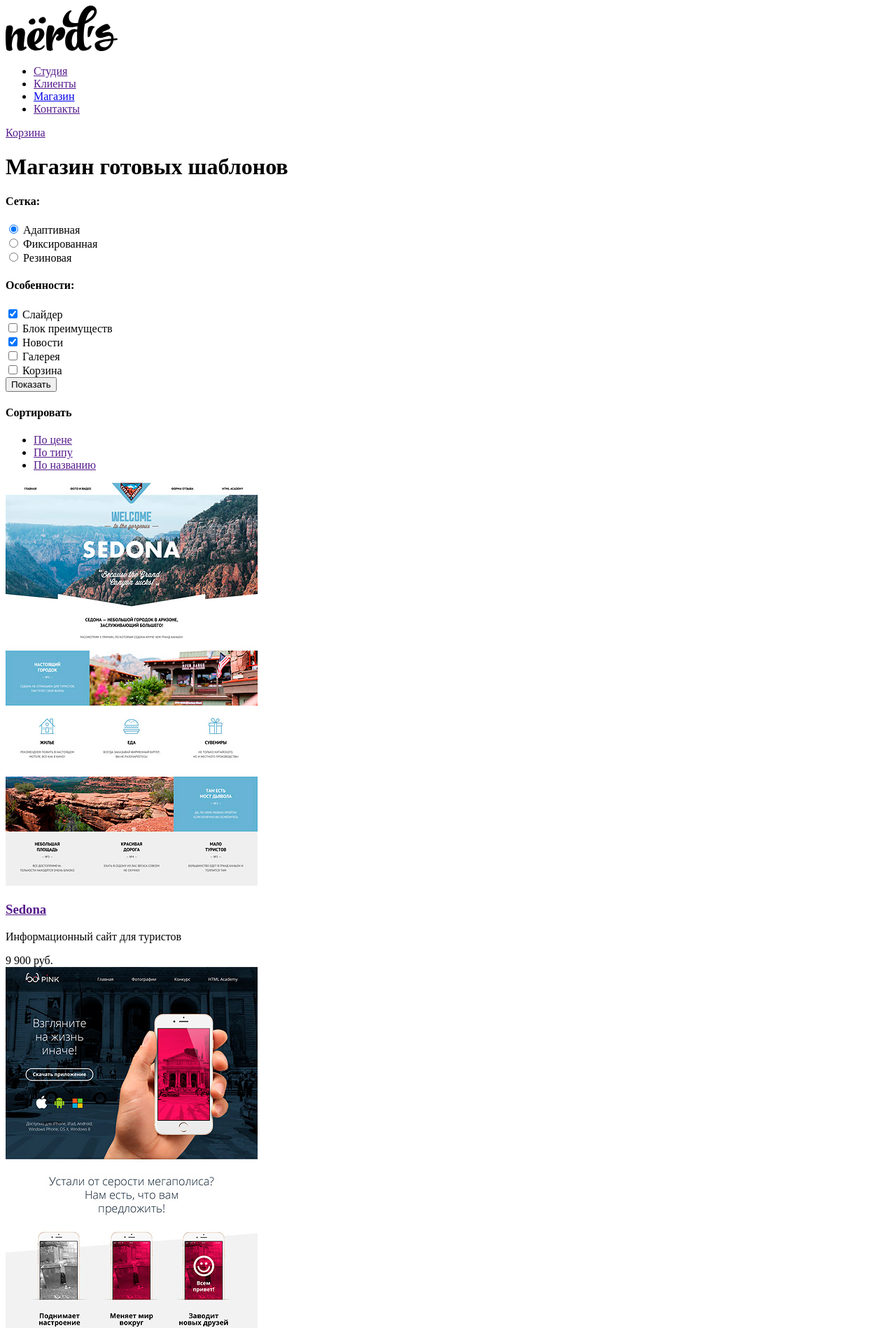
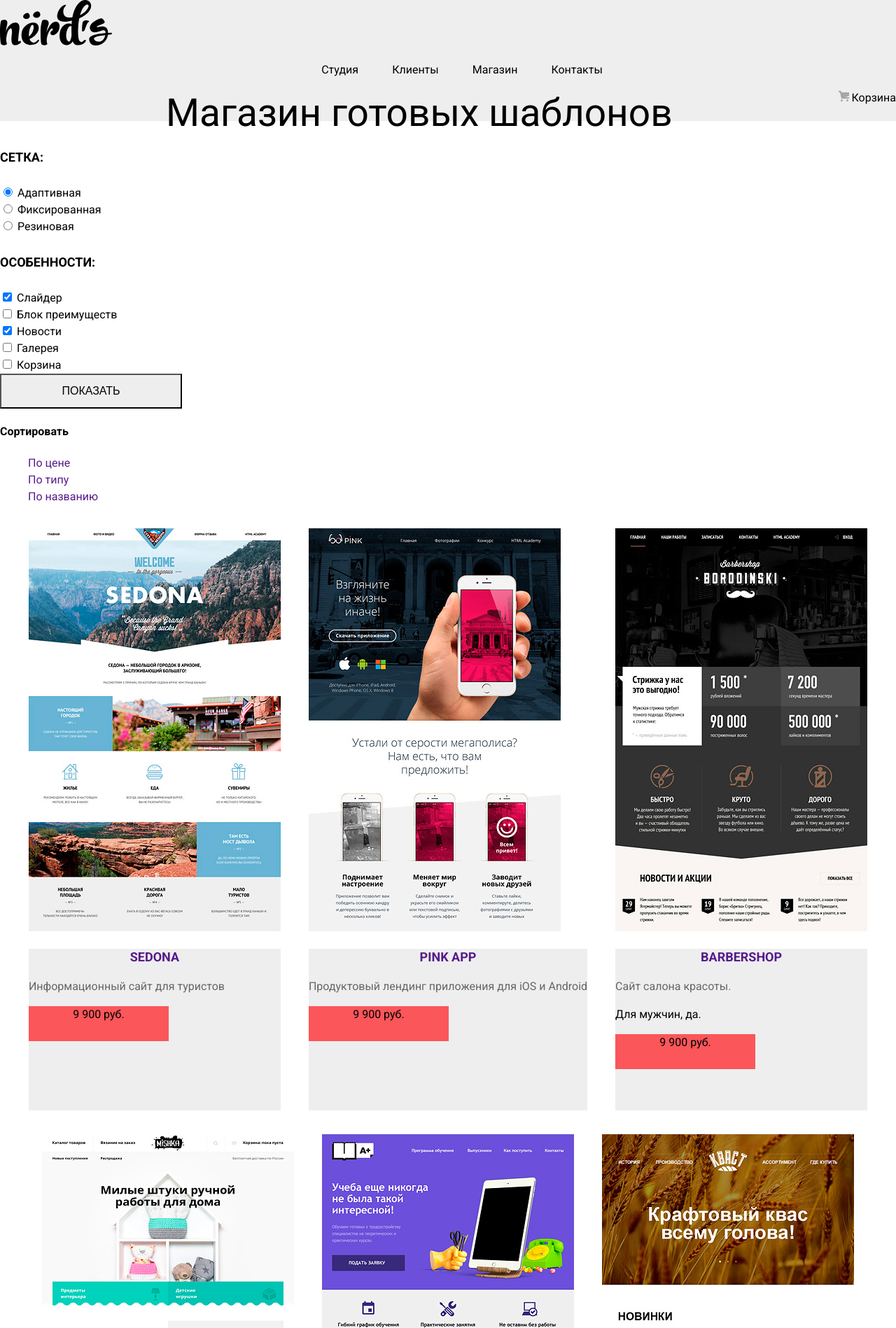
Before and after one commit to the-rubbiest/1157027-nerds-26, a plain HTML site: page catalog.html in a window 1280 px wide. Shown: the top 1898 px of the page at 70% size. Drawn offline with Linux system fonts and the light colour scheme.

Commit message:
Add fonts for index and catalog

```diff
--- a/catalog.html
+++ b/catalog.html
@@ -3,32 +3,35 @@
   <head>
     <meta charset="utf-8">
     <title>HTML Academy: Нёрдс</title>
+    <style>
+        @import url('https://fonts.googleapis.com/css?family=Roboto:400,500,700&display=swap&subset=cyrillic');
+      </style>
+    <link href="css/style.css" rel="stylesheet">
   </head>
   <body>
     <header>
       <a href="index.html">
         <img src="img/nerds-logo.svg" alt="Логотип">
       </a>
-      <nav>
+      <nav class="site-navigation">
         <ul>
-          <li><a href="">Студия</a></li>
-          <li><a href="">Клиенты</a></li>
-          <li><a href="catalog.html">Магазин</a></li>
-          <li><a href="">Контакты</a></li>
+          <li class="nav-item"><a href="">Студия</a></li>
+          <li class="nav-item"><a href="">Клиенты</a></li>
+          <li class="nav-item"><a href="catalog.html">Магазин</a></li>
+          <li class="nav-item"><a href="">Контакты</a></li>
         </ul>
       </nav>
-      <div>
-        <!-- Обертка для иконки корзины -->
-        <span class="basket"></span>
-        <a href="">Корзина</a>
+      <div class="user-navigation">
+        <img class="cart-icon" src="img/cart-icon.svg">
+        <a class="basket-link" href="">Корзина</a>
       </div>
-      <h1>Магазин готовых шаблонов</h1>
+      <h1 class="catalog-header">Магазин готовых шаблонов</h1>
     </header>
     <main>
       <aside>
         <form action="/filter-catalog" method="get">
           <div>
-            <h4>Сетка:</h4>
+            <h4 class="form-section-header">Сетка:</h4>
             <div>
               <input type="radio" name="grid" id="adaptive" value="adaptive" checked>
               <label for="adaptive">Адаптивная</label>
@@ -43,7 +46,7 @@
             </div>
           </div>
           <div>
-            <h4>Особенности:</h4>
+            <h4 class="form-section-header">Особенности:</h4>
             <div>
               <input type="checkbox" name="features" id="slider" value="slider" checked>
               <label for="slider">Слайдер</label>
@@ -65,7 +68,7 @@
               <label for="basket">Корзина</label>
             </div>
           </div>
-          <button type="submit">Показать</button>
+          <button class="filter-form-button" type="submit">Показать</button>
         </form>
       </aside>
       <section>
@@ -80,79 +83,79 @@
         <a href="" class="sort-down"></a>
         <a href="" class="sort-up"></a>
       </section>
-      <section>
-        <div>
+      <section class="catalog-items">
+        <div class="catalog-item">
           <!-- Не совсем понимаю, как сделаны кружки сверху карточки проекта.
           Предположу, что это задается через css. -->
           <div class="project_card-header"></div>
           <div>
             <img src="img/sedona_project.jpg" alt="Проект Седона">
           </div>
-          <div>
-            <h3><a href="">Sedona</a></h3>
-            <p>Информационный сайт для туристов</p>
-            <div>9 900 руб.</div>
+          <div class="project-info">
+            <h3 class="project-title"><a href="">Sedona</a></h3>
+            <p class="project-description">Информационный сайт для туристов</p>
+            <div class="project-price">9 900 руб.</div>
           </div>
         </div>
-        <div>
+        <div class="catalog-item">
           <!-- Обертка для шапки карточки проекта -->
           <div class="project_card-header"></div>
           <div>
             <img src="img/pink_project.jpg" alt="Проект Pink">
           </div>
-          <div>
-            <h3><a href="">Pink app</a></h3>
-            <p>Продуктовый лендинг приложения для iOS и Android</p>
-            <div>9 900 руб.</div>
+          <div class="project-info">
+            <h3 class="project-title"><a href="">Pink app</a></h3>
+            <p class="project-description">Продуктовый лендинг приложения для iOS и Android</p>
+            <div class="project-price">9 900 руб.</div>
           </div>
         </div>
-        <div>
+        <div class="catalog-item">
           <!-- Обертка для шапки карточки проекта -->
           <div class="project_card-header"></div>
           <div>
             <img src="img/barbershop_project.jpg" alt="Проект Borodinski">
           </div>
-          <div>
-            <h3><a href="">Barbershop</a></h3>
-            <p>Сайт салона красоты.</p>
+          <div class="project-info">
+            <h3 class="project-title"><a href="">Barbershop</a></h3>
+            <p class="project-description">Сайт салона красоты.</p>
             <p>Для мужчин, да.</p>
-            <div>9 900 руб.</div>
+            <div class="project-price">9 900 руб.</div>
           </div>
         </div>
-        <div>
+        <div class="catalog-item">
           <!-- Обертка для шапки карточки проекта -->
           <div class="project_card-header"></div>
           <div>
             <img src="img/mishka_project.jpg" alt="Проект Mishka">
           </div>
-          <div>
-            <h3><a href="">Mishka</a></h3>
-            <p>Интернет-магазин вязаных игрушек</p>
-            <div>9 900 руб.</div>
+          <div class="project-info">
+            <h3 class="project-title"><a href="">Mishka</a></h3>
+            <p class="project-description">Интернет-магазин вязаных игрушек</p>
+            <div class="project-price">9 900 руб.</div>
           </div>
         </div>
-        <div>
+        <div class="catalog-item">
           <!-- Обертка для шапки карточки проекта -->
           <div class="project_card-header"></div>
           <div>
             <img src="img/aplus_project.jpg" alt="Проект A Plus">
           </div>
-          <div>
-            <h3><a href="">A plus</a></h3>
-            <p>Лендинг курсов повышения квалификации</p>
-            <div>9 900 руб.</div>
+          <div class="project-info">
+            <h3 class="project-title"><a href="">A plus</a></h3>
+            <p class="project-description">Лендинг курсов повышения квалификации</p>
+            <div class="project-price">9 900 руб.</div>
           </div>
         </div>
-        <div>
+        <div class="catalog-item">
           <!-- Обертка для шапки карточки проекта -->
           <div class="project_card-header"></div>
           <div>
             <img src="img/kvast_project.jpg" alt="Проект Кваст">
           </div>
-          <div>
-            <h3><a href="">Кваст</a></h3>
-            <p>Промо-сайт производителя крафтового кваса</p>
-            <div>9 900 руб.</div>
+          <div class="project-info">
+            <h3 class="project-title"><a href="">Кваст</a></h3>
+            <p class="project-description">Промо-сайт производителя крафтового кваса</p>
+            <div class="project-price">9 900 руб.</div>
           </div>
         </div>
         <div>
--- /dev/null
+++ b/css/style.css
@@ -0,0 +1,175 @@
+body {
+  color: #000000;
+  font-family: 'Roboto', sans-serif;
+  font-size: 16px;
+  font-weight: 400;
+  line-height: 24px;
+  margin: 0;
+  padding: 0;
+}
+
+a {
+  text-decoration: none;
+}
+
+li {
+  list-style: none;
+}
+
+header {
+  background-color: #eeeeee;
+}
+
+.site-navigation ul{
+  align-items: center;
+  display: flex;
+  direction: row;
+  justify-content: center;
+}
+
+.nav-item {
+  margin: 0 24px;
+}
+
+.nav-item a {
+  color: #000000;
+}
+
+.user-navigation {
+  display: inline-block;
+  float: right;
+}
+
+.basket-link {
+  color: #000000;
+}
+
+.services {
+  align-items: center;
+  display: flex;
+  justify-content: center;
+}
+
+.service-content h3 {
+  line-height: 30px;
+}
+
+.social-networks {
+  min-height: 217px;
+}
+
+.social-link {
+  background-color: #e1e1e1;
+  border-radius: 50%;
+  display: inline-block;
+  height: 80px;
+  position: relative;
+  width: 80px;
+}
+
+.social-link img {
+  left: 50%;
+  position: absolute;
+  top: 50%;
+  transform: translate(-50%, -50%);
+}
+
+.order-link {
+  display: inline-block;
+  height: 50px;
+  position: relative;
+  text-transform: uppercase;
+  width: 160px;
+}
+
+.site {
+  background-color: #fb565a;
+}
+
+.app {
+  background-color: #00ca74;
+}
+
+.presentation {
+  background-color: #efc84a;
+}
+
+.order-link a {
+  color: #ffffff;
+  left: 50%;
+  position: absolute;
+  top: 50%;
+  transform: translate(-50%, -50%);
+}
+
+.discount {
+  display: inline-block;
+}
+
+.friendship {
+  font-size: 36px;
+  font-weight: 700;
+  line-height: 36px;
+}
+
+.catalog-header {
+  font-size: 55px;
+  font-weight: 300;
+  text-align: center;
+}
+
+.form-section-header {
+  font-size: 18px;
+  font-weight: 700;
+  line-height: 30px;
+  text-transform: uppercase;
+}
+
+.filter-form-button {
+  background-color: #eeeeee;
+  font-size: 16px;
+  font-weight: medium;
+  height: 50px;
+  text-transform: uppercase;
+  text-align: center;
+  width: 260px;
+  vertical-align: center;
+}
+
+.catalog-items {
+  align-items: center;
+  display: flex;
+  direction: row;
+  justify-content: center;
+  flex-wrap: wrap;
+}
+
+.catalog-item {
+  margin: 17px 20px;
+}
+
+.project-info {
+  background-color: #eeeeee;
+  height: 231px;
+  width: 100%;
+  bottom: 0px;
+}
+
+.project-title {
+  font-weight: bold;
+  font-size: 18px;
+  text-align: center;
+  text-transform: uppercase;
+}
+
+.project-description {
+  color: #666666;
+}
+
+.project-price {
+  background-color: #fb565a;
+  height: 50px;
+  text-align: center;
+  vertical-align: center;
+  width: 200px;
+}
```
Also changed, not shown: index.html (+34 -24 lines).
